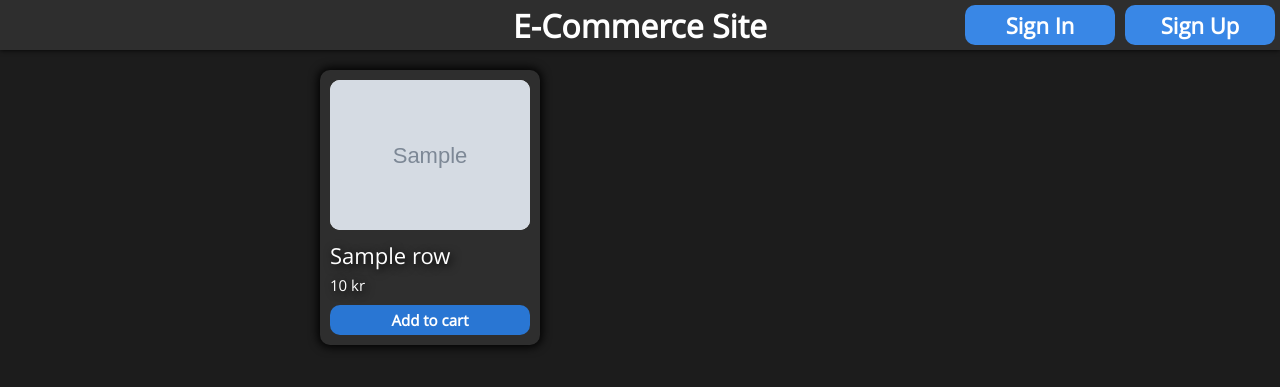
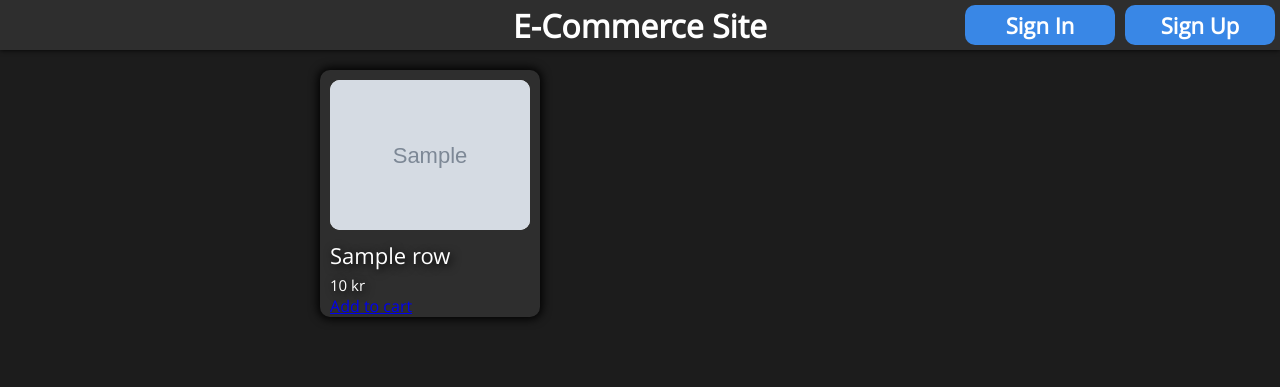
Before and after one commit to erik99s/D0018E, a Flask app: template templates/HomePage.html in a window 1280 px wide. Shown: the top 387 px of the page. Run offline with Flask 2, Linux system fonts and the light colour scheme; the template is opened without the code that fills it: most values are stand-ins (such as "Sample title", 1, 10 or a date in 2020); grey boxes marked "Sample" are stand-in pictures; parts of the project's set-up code (start-up, migrations or seed data) failed here and were passed over; some libraries are stand-ins or nearby versions.

Commit message:
Update HomePage.html

```diff
--- a/templates/HomePage.html
+++ b/templates/HomePage.html
@@ -9,15 +9,13 @@
 {% block main %}
 
 <div class="product_table">
-    {% set counter = 0 -%}
     {% for row in data %}
         <div class="product">
             <a id="image" href="/product.{{row.ProductID}}"><img src="{{row.ProductPicture}}"></a>
             <a id="name" href="/product.{{row.ProductID}}">{{row.ProductName}}</a>
             <p id="price">{{row.Price}} kr</p>
-            <form class="add_to_cart" method="post">
-                <button name="{{ counter + loop.index0 }}">Add to cart</button>
-            </form>
+            <a class="button" href="/addToCart.{{row.ProductID}}">Add to cart</a>
+
         </div>
     {% endfor %}
 </div>
```
